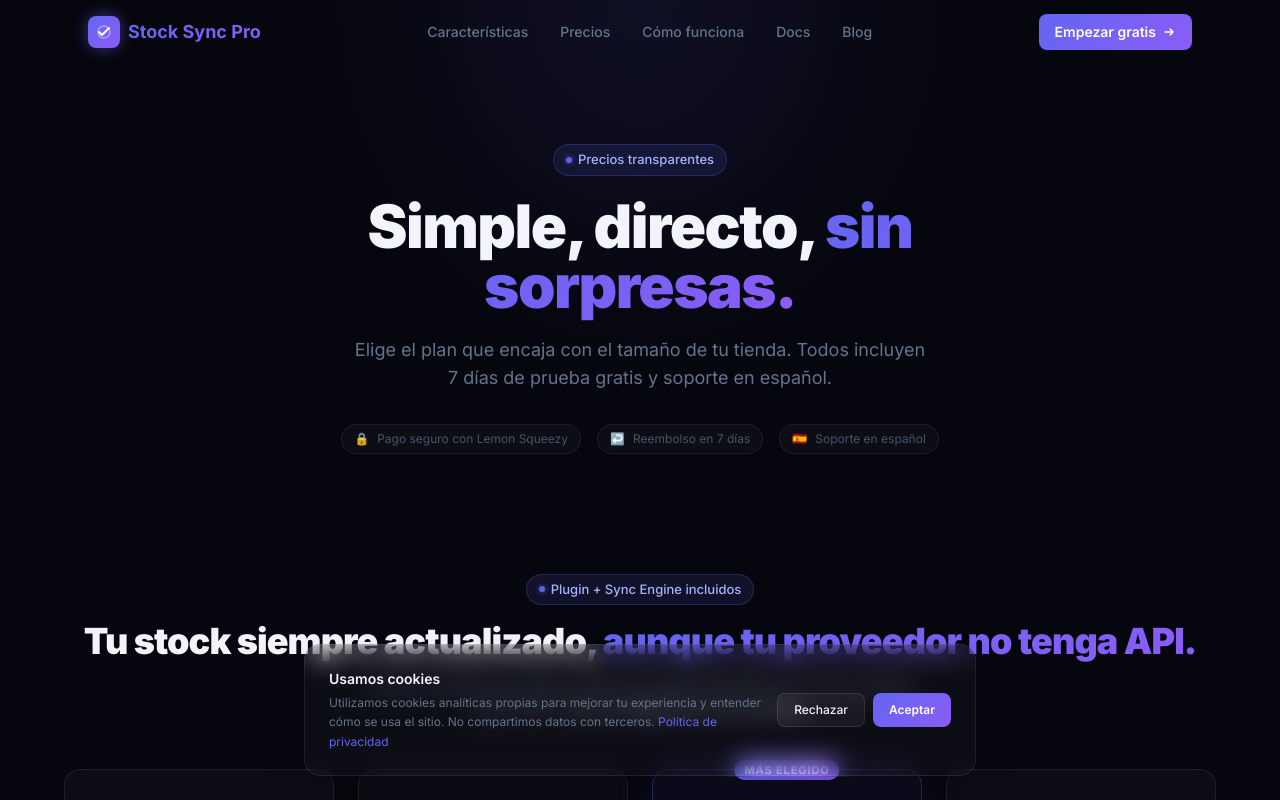
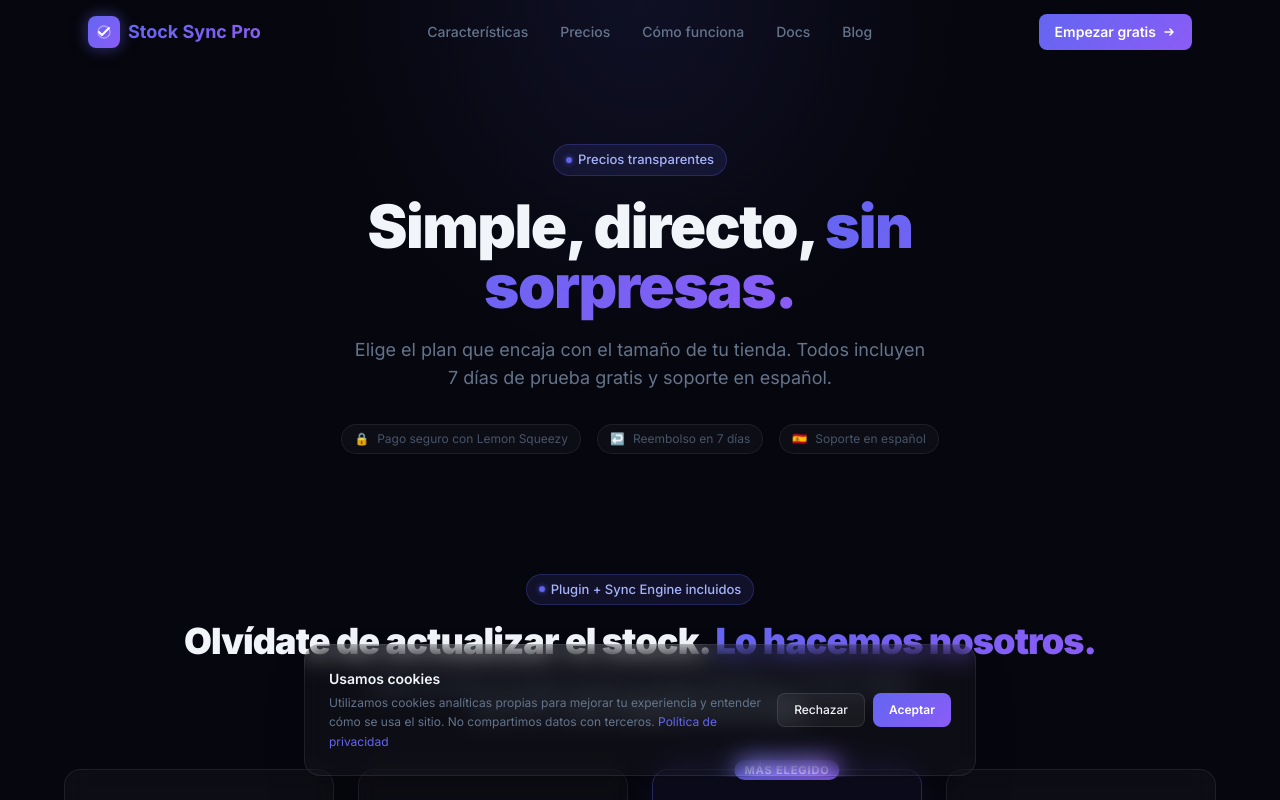
Before and after one commit to PresiDeWitt/wevica-web, a Next.js app: page /pricing in a window 1280 px wide. Shown: the top 800 px of the page. Built offline with nearby package versions, Linux system fonts and the light colour scheme; no server answers.

Commit message:
copy: update pricing headline to 'Olvídate de actualizar el stock. Lo hacemos nosotros.'
Co-Authored-By: PresiDeWitt <alexchaconortega@gmail.com>

```diff
--- a/app/pricing/page.tsx
+++ b/app/pricing/page.tsx
@@ -8,11 +8,11 @@ import PricingFAQ from "@/components/pricing/PricingFAQ";
 export const metadata: Metadata = {
   title: "Precios",
   description:
-    "Sync Engine + plugin WordPress en un solo plan. Desde gratis hasta €299/mes. Tu stock siempre actualizado aunque tu proveedor no tenga API. 7 días gratis, sin tarjeta.",
+    "Olvídate de actualizar el stock. Sync Engine + plugin WordPress en un solo plan, desde gratis hasta €299/mes. 7 días gratis, sin tarjeta.",
   openGraph: {
     title: "Precios — Stock Sync Pro",
     description:
-      "Sync Engine + plugin incluidos desde €79/mes. Tu stock siempre actualizado, aunque tu proveedor no tenga API.",
+      "Olvídate de actualizar el stock. Lo hacemos nosotros. Sync Engine + plugin incluidos desde €79/mes.",
   },
 };
 
--- a/components/pricing/SyncEnginePlans.tsx
+++ b/components/pricing/SyncEnginePlans.tsx
@@ -100,8 +100,8 @@ export default function Plans() {
             id="plans-heading"
             className="text-3xl sm:text-4xl font-black tracking-tight mb-3"
           >
-            Tu stock siempre actualizado,{" "}
-            <span className="gradient-text">aunque tu proveedor no tenga API.</span>
+            Olvídate de actualizar el stock.{" "}
+            <span className="gradient-text">Lo hacemos nosotros.</span>
           </h2>
           <p className="text-[#64748b] text-base max-w-xl mx-auto">
             Todos los planes de pago incluyen el plugin WordPress y el Sync Engine gestionado.{" "}
```
